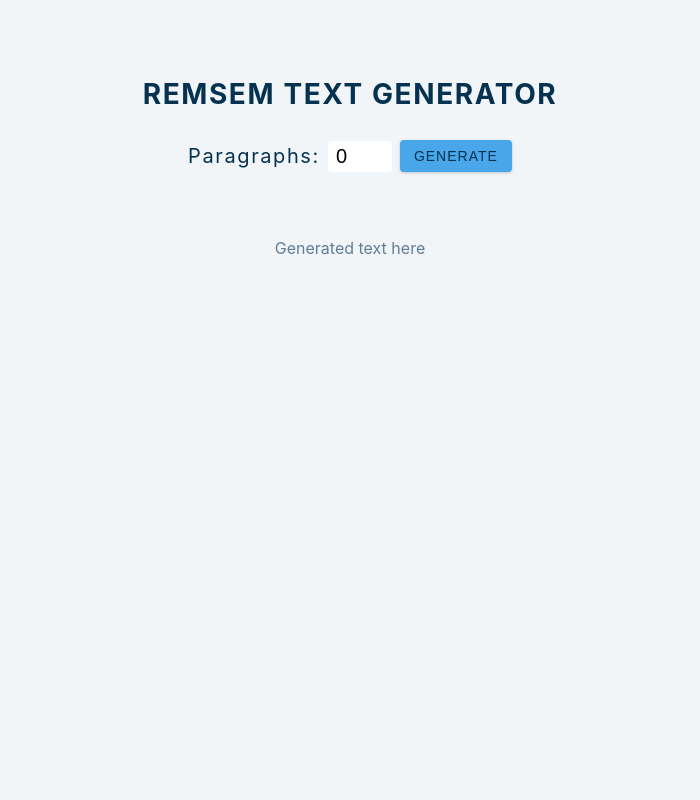
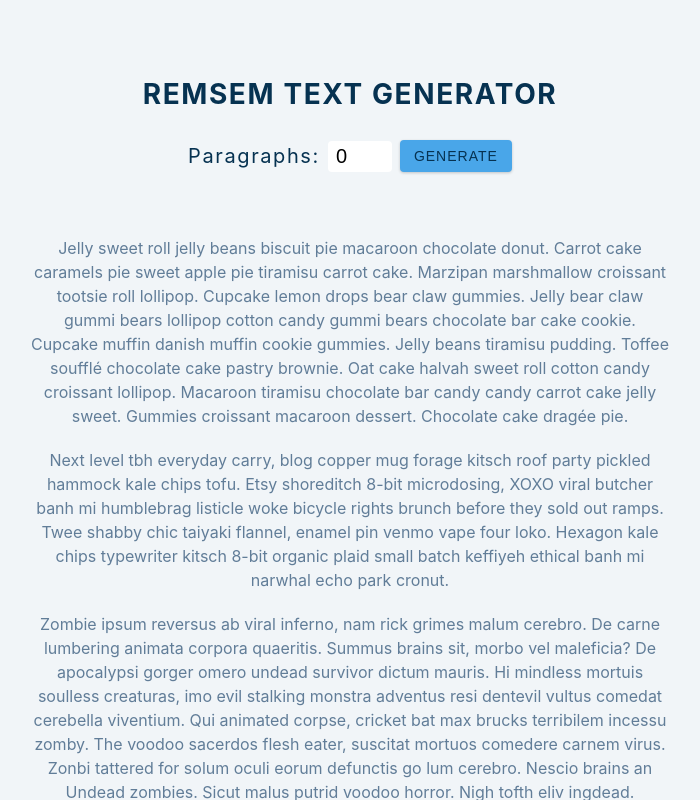
Before and after one commit to surajpshenoy/remsum-generator, a React (Create React App) app: page / in a window 1280 px wide. Both pictures are taken after a click on the button "GENERATE". Shown: the top 800 px of the page, without its empty margins (290-990 px from the left). Built offline with nearby package versions, Linux system fonts and the light colour scheme.

Commit message:
Displaying the paragraphs

```diff
--- a/src/App.js
+++ b/src/App.js
@@ -30,7 +30,9 @@
       </button>
       </form>
       <article className="lorem-text">
-        <p> Generated text here</p>
+        {text.map((item, index) => {
+          return <p key={index}>{item}</p>
+        })}
       </article>
     </section>
   );
```
